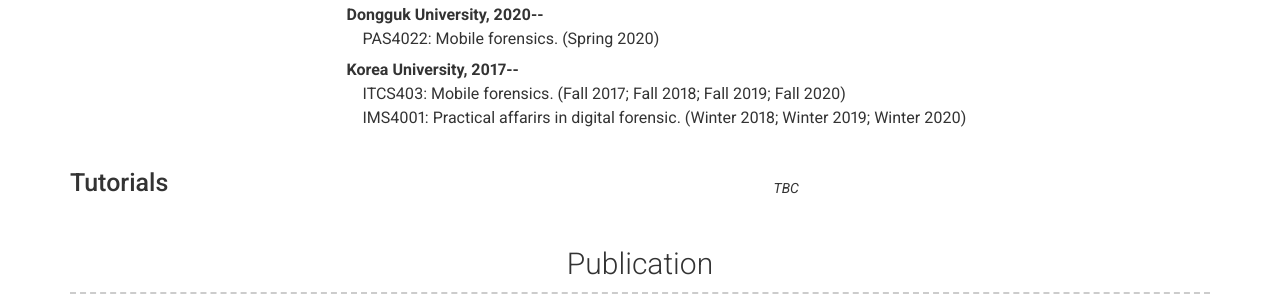
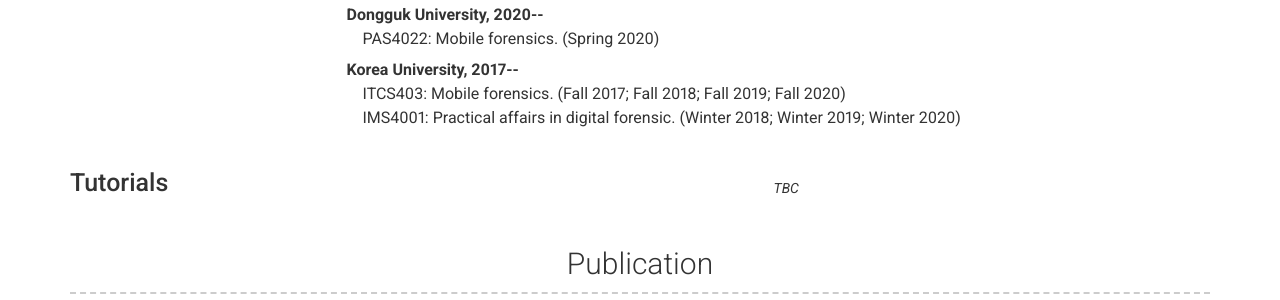
Before and after one commit to JaehyeokHan/jaehyeokhan.github.io, a Jekyll site: the page built from index.md, in a window 1280 px wide and 900 px high, scrolled down 1986 px. Shown: the part 152-452 px from the top of the window. Built offline with Jekyll 4.4.1, drawn with Linux system fonts in a browser that asks for light colours; nearby versions of some CDN libraries.

Commit message:
Update _config.yml

```diff
--- a/_config.yml
+++ b/_config.yml
@@ -156,7 +156,7 @@ content:
         description: | # this will include new lines to allow paragraphs
           <p style="text-indent: -1em;"><b>Ewha University, 2020--</b><br>38497: Digital forensics. (Fall 2020)</p>
           <p style="text-indent: -1em;"><b>Dongguk University, 2020--</b><br>PAS4022: Mobile forensics. (Spring 2020)</p>
-          <p style="text-indent: -1em;"><b>Korea University, 2017--</b><br>ITCS403: Mobile forensics. (Fall 2017; Fall 2018; Fall 2019; Fall 2020)<br>IMS4001: Practical affarirs in digital forensic. (Winter 2018; Winter 2019; Winter 2020)</p>
+          <p style="text-indent: -1em;"><b>Korea University, 2017--</b><br>ITCS403: Mobile forensics. (Fall 2017; Fall 2018; Fall 2019; Fall 2020)<br>IMS4001: Practical affairs in digital forensic. (Winter 2018; Winter 2019; Winter 2020)</p>
 
       - layout: left
         title: Tutorials
```
